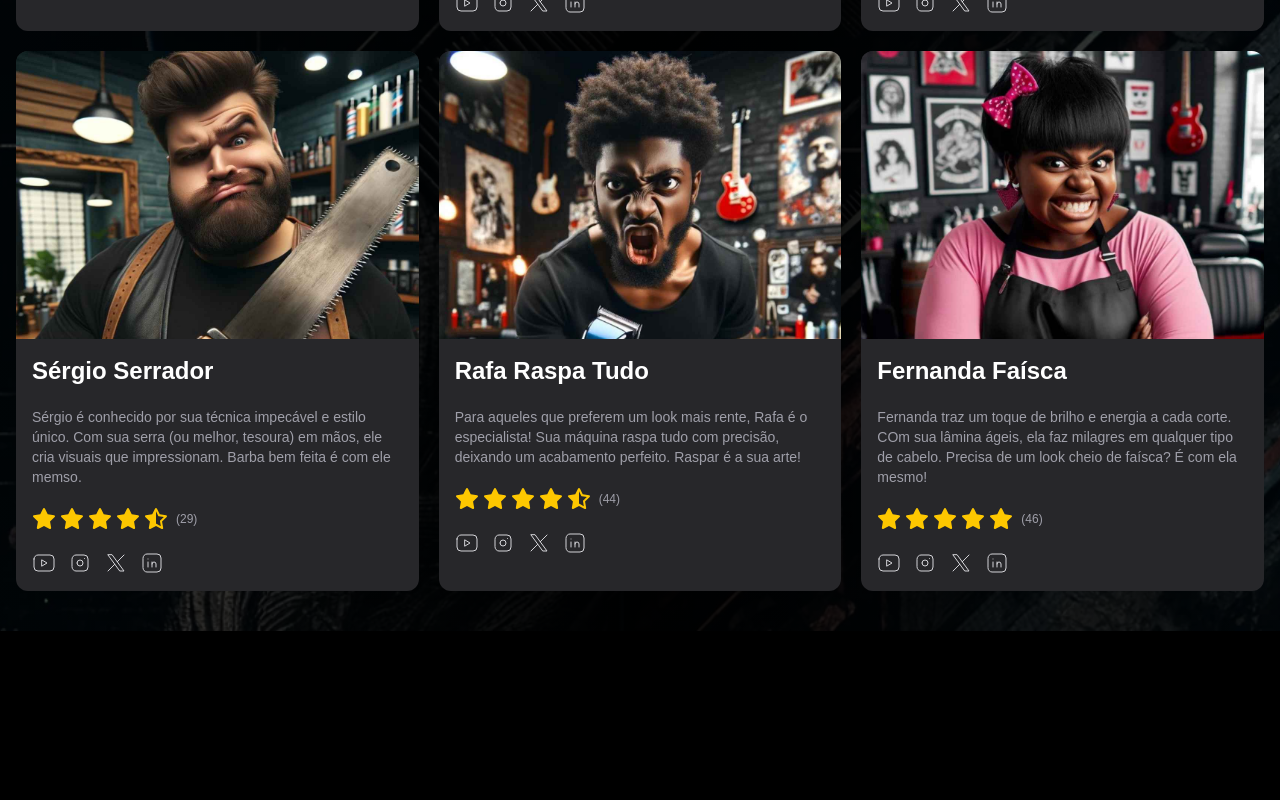
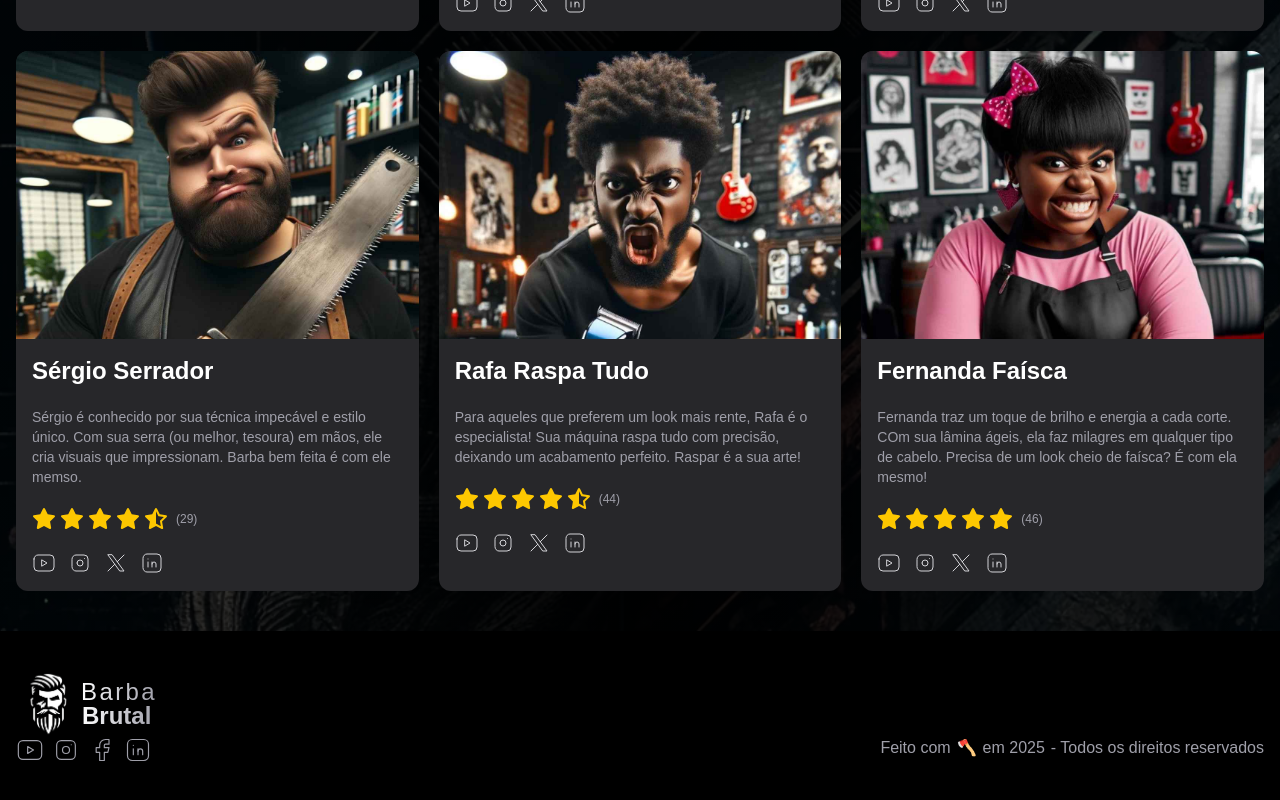
Before and after one commit to EduCarmo/Projeto-Barbearia, a Next.js app: page / in a window 1280 px wide. Shown: the part 1565-2365 px from the top of the page. Before the commit the page ends 2196 px from the top, so only its background shows below. Built offline with nearby package versions, Linux system fonts and the light colour scheme.

Commit message:
iniciando rodape

```diff
--- a/src/app/page.tsx
+++ b/src/app/page.tsx
@@ -2,6 +2,7 @@ import NossosServicos from "@/components/servico/NossosServicos";
 import ItemServico from "../components/servico/ItemServico";
 import NossosProfissionais from "@/components/profissional/NossosProfissionais";
 import SecaoBackground from "@/components/shared/SecaoBackground";
+import Rodape from "@/components/shared/Rodape";
 
 export default function Landing() {
   return (
@@ -15,6 +16,7 @@ export default function Landing() {
       <SecaoBackground imagem="/banners/profissionais.webp">
         <NossosProfissionais />
       </SecaoBackground>
+      <Rodape />
     </div>
   );
 }
--- /dev/null
+++ b/src/components/shared/Logo.tsx
@@ -0,0 +1,15 @@
+import Image from "next/image";
+import Link from "next/link";
+
+export default function Logo() {
+  return (
+    <Link href="/" className="flex items-center">
+      <Image src="/logo.png" alt="logo" width={65} height={65} className="hidden sm:block"/>
+      <Image src="/logo.png" alt="logo" width={50} height={50} className="block sm:hidden"/>
+      <div className="flex flex-col">
+        <span className="text-xl sm:text-2xl font-extralight tracking-widest leading-6 text-gradient">Barba</span>
+        <span className="text-[20px] sm:text-[24px] font-bold text-gradient pl-px leading-6">Brutal</span>
+      </div>
+    </Link>
+  );
+}
--- /dev/null
+++ b/src/components/shared/Rodape.tsx
@@ -0,0 +1,26 @@
+import { IconBrandFacebook, IconBrandInstagram, IconBrandLinkedin, IconBrandYoutube } from "@tabler/icons-react";
+import Logo from "./Logo";
+
+export default function Rodape() {
+  return (
+    <footer className="container flex flex-col bg-black py-10">
+      <div className="">
+        <Logo />
+      </div>
+      <div className="flex justify-between text-zinc-400">
+        <div className="flex gap-2">
+            <IconBrandYoutube size={28} stroke={1}/>
+            <IconBrandInstagram size={28} stroke={1}/>
+            <IconBrandFacebook size={28} stroke={1}/>
+            <IconBrandLinkedin size={28} stroke={1}/>
+        </div>
+        <div className="flex gap-1.5">
+            <span>Feito com</span>
+            <span>🪓</span>
+            <span>em {new Date().getFullYear()}</span>
+            <span>- Todos os direitos reservados</span>
+        </div>
+      </div>
+    </footer>
+  );
+}
```
